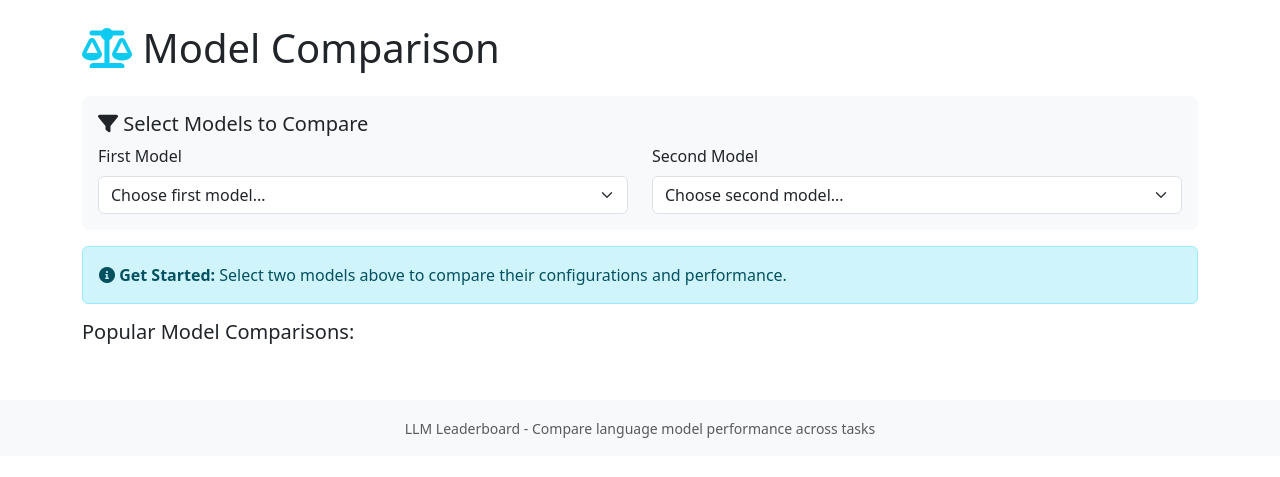
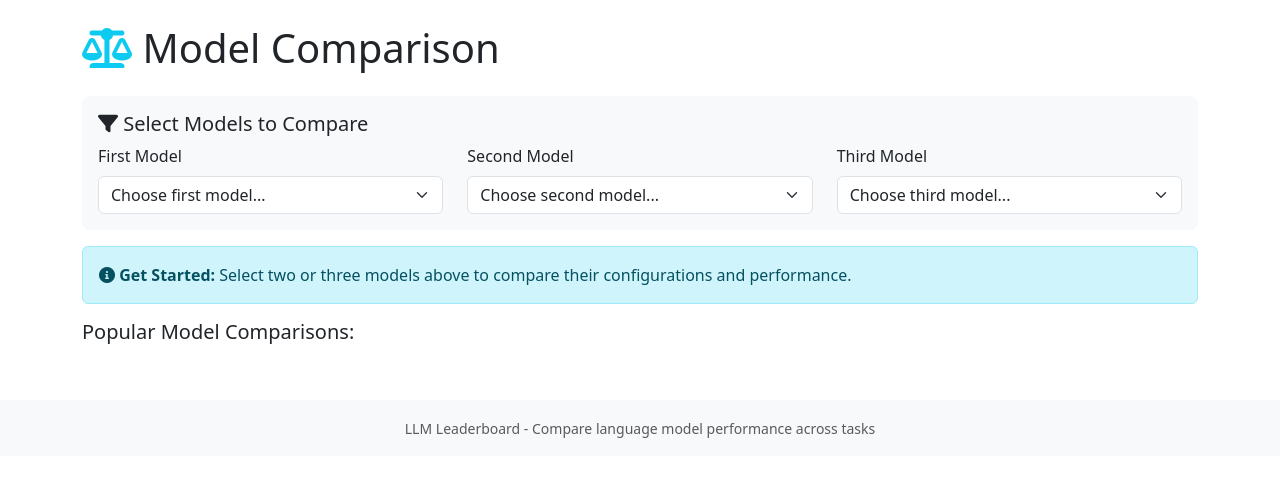
Before and after one commit to mp3pintyo/Leaderboard-LLM, a Flask app: page /compare-model in a window 1280 px wide. Shown: the part 56-533 px from the top of the page. Run offline with Flask 3, Linux system fonts and the light colour scheme; data that the repository does not hold is empty.

Commit message:
feat: Enhance model comparison UI to support three models

```diff
--- a/app.py
+++ b/app.py
@@ -186,11 +186,23 @@ def create_app() -> Flask:
         if model3_key:
             model3_data = db.get_model_comparison_data(model3_key)
 
+        selected_models = [model for model in [model1_data, model2_data, model3_data] if model]
+        comparison_ready = len(selected_models) >= 2
+
+        if len(selected_models) == 3:
+            col_class = 'col-lg-4 col-md-6 mb-4'
+        elif len(selected_models) == 2:
+            col_class = 'col-lg-6 mb-4'
+        else:
+            col_class = 'col-12 mb-4'
+
         return render_template('compare_model.html',
                              models=models,
                              model1=model1_data,
                              model2=model2_data,
                              model3=model3_data,
+                             comparison_ready=comparison_ready,
+                             col_class=col_class,
                              selected_model1=model1_key,
                              selected_model2=model2_key,
                              selected_model3=model3_key)
--- a/templates/compare_model.html
+++ b/templates/compare_model.html
@@ -15,7 +15,7 @@
             <h5><i class="fas fa-filter"></i> Select Models to Compare</h5>
             <form method="GET" action="{{ url_for('compare_model') }}">
                 <div class="row">
-                    <div class="col-md-6">
+                    <div class="col-md-4">
                         <label class="form-label">First Model</label>
                         <select name="model1" class="form-select" onchange="this.form.submit()">
                             <option value="">Choose first model...</option>
@@ -26,7 +26,7 @@
                             {% endfor %}
                         </select>
                     </div>
-                    <div class="col-md-6">
+                    <div class="col-md-4">
                         <label class="form-label">Second Model</label>
                         <select name="model2" class="form-select" onchange="this.form.submit()">
                             <option value="">Choose second model...</option>
@@ -37,11 +37,22 @@
                             {% endfor %}
                         </select>
                     </div>
+                    <div class="col-md-4">
+                        <label class="form-label">Third Model</label>
+                        <select name="model3" class="form-select" onchange="this.form.submit()">
+                            <option value="">Choose third model...</option>
+                            {% for model in models %}
+                            <option value="{{ model.model_key }}" {% if selected_model3 == model.model_key %}selected{% endif %}>
+                                {{ model.name }}
+                            </option>
+                            {% endfor %}
+                        </select>
+                    </div>
                 </div>
             </form>
         </div>
 
-        {% if model1 and model2 %}
+        {% if comparison_ready %}
         <!-- Model Comparison Grid -->
         <div class="row">
             <!-- Model 1 Column -->
@@ -675,7 +686,7 @@
         <!-- No models selected -->
         <div class="alert alert-info">
             <i class="fas fa-info-circle"></i>
-            <strong>Get Started:</strong> Select two models above to compare their configurations and performance.
+            <strong>Get Started:</strong> Select two or three models above to compare their configurations and performance.
         </div>
 
         <!-- Popular comparisons -->
```
